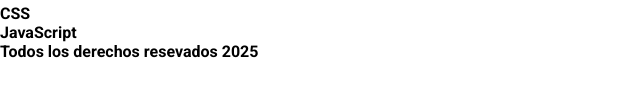
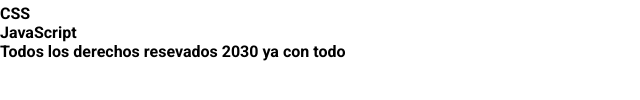
Before and after one commit to Erik-Aviles/Practica, a plain HTML site: page index.html in a window 1280 px wide. Shown: the part 342-442 px from the top of the page, without its empty margins (0-640 px from the left). Drawn offline with Linux system fonts and the light colour scheme.

Commit message:
cambio a 2030

```diff
--- a/index.html
+++ b/index.html
@@ -43,7 +43,7 @@
         </ul>
     </main>
     <footer>
-        <p>Todos los derechos resevados 2025</p>
+        <p>Todos los derechos resevados 2030 ya con todo</p>
     </footer>
 
 </body>
```
